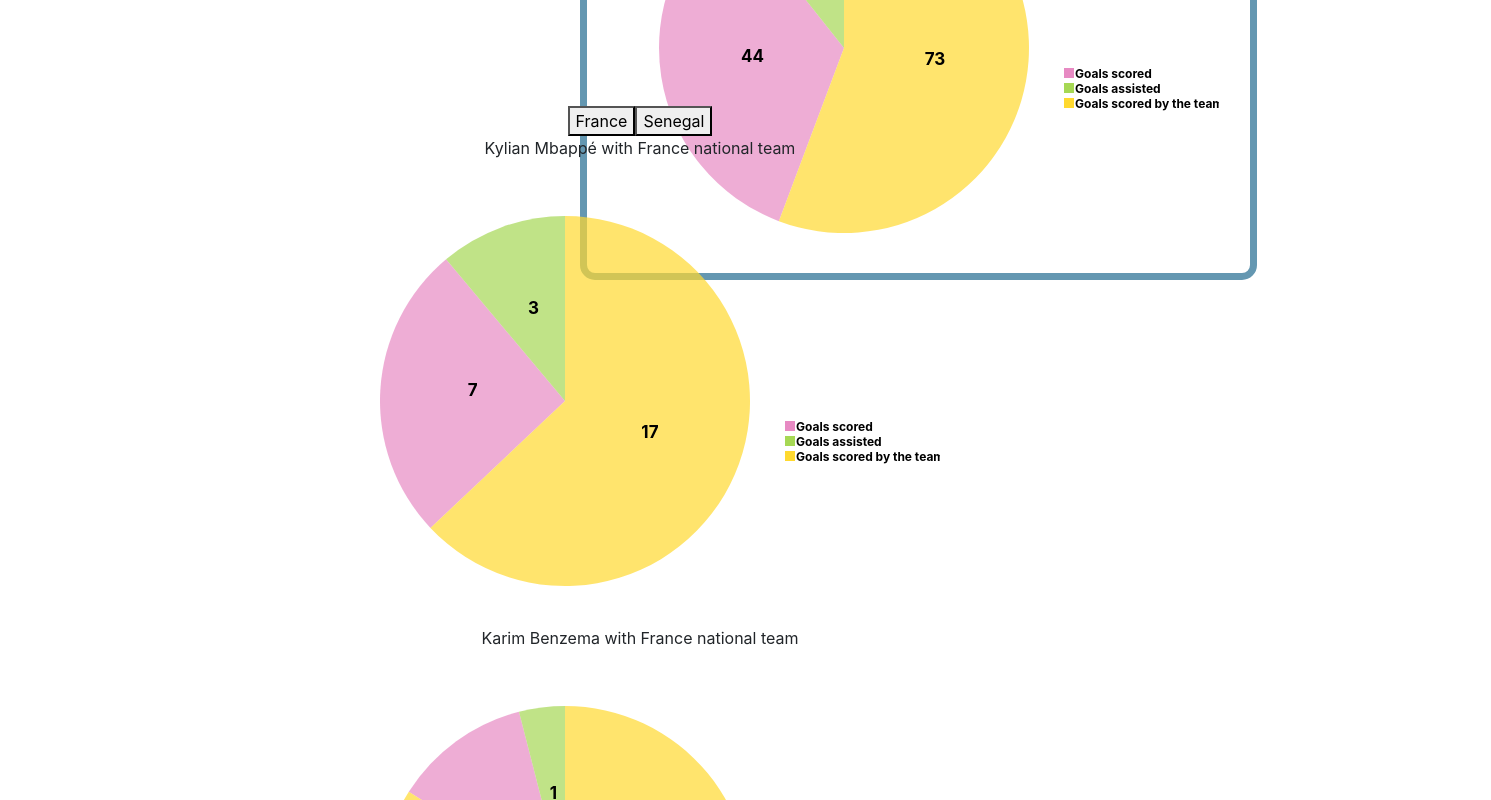
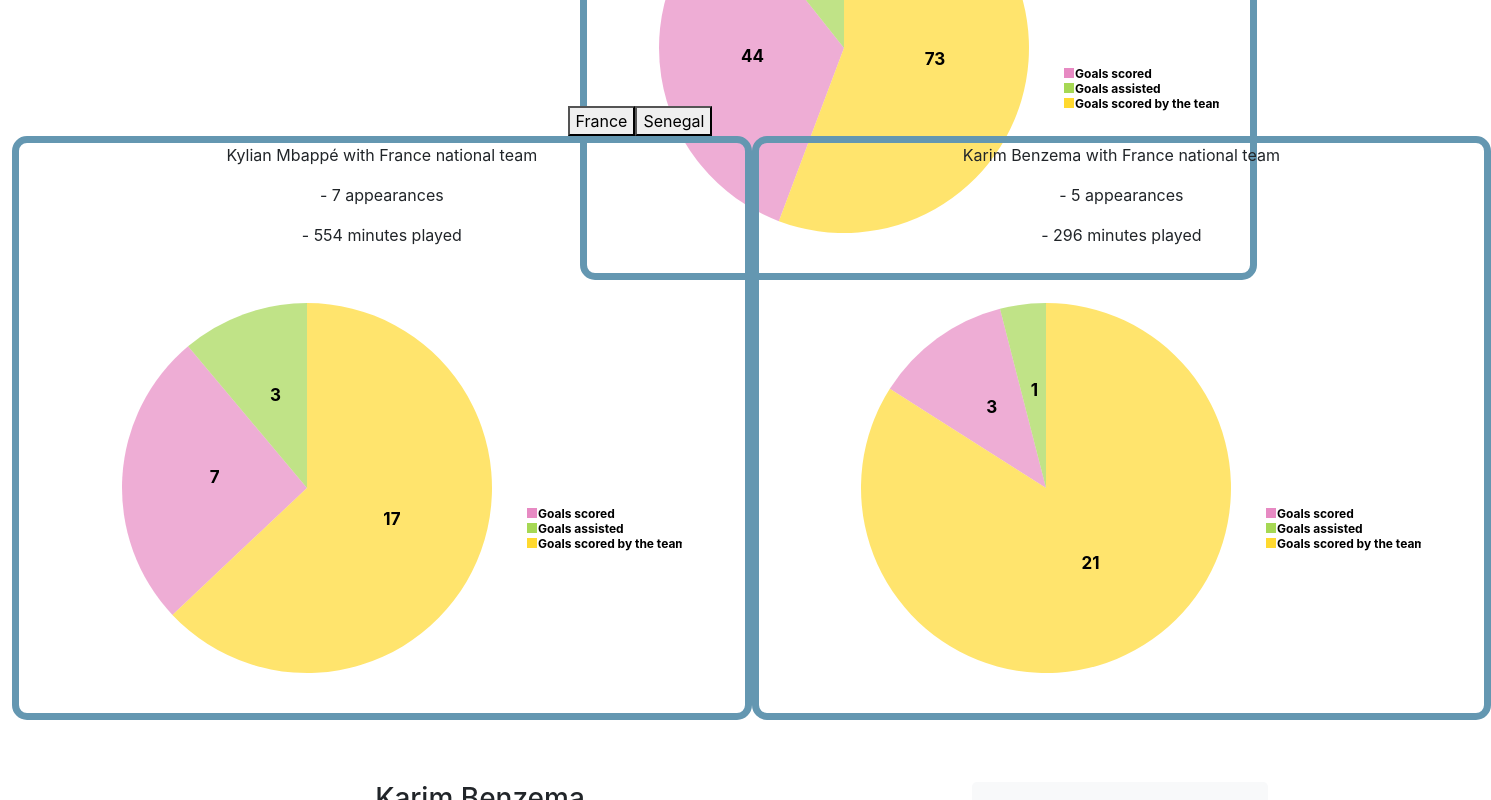
Before and after one commit to Kevin-Lam1013/INF8808-DataVizualisationProject, a React (Create React App) app: page / in a window 1280 px wide. Shown: the part 1620-2420 px from the top of the page, 1491 px wide, since content can reach past the window. Built offline with nearby package versions, Linux system fonts and the light colour scheme.

Commit message:
add appearane + min for second viz

```diff
--- a/src/App.css
+++ b/src/App.css
@@ -36,3 +36,8 @@
     transform: rotate(360deg);
   }
 }
+
+.container-fluid{
+  display: flex;
+  flex-direction: column;
+}
--- a/src/SecondViz/SecondViz.js
+++ b/src/SecondViz/SecondViz.js
@@ -3,22 +3,25 @@
 import PieChart from "../components/PieChart.js";
 import franceCSV from "./data/france_2022.csv";
 import senegalCSV from "./data/senegal_2022.csv";
+import styles from "./styles.css";
 
 function SecondViz() {
   const [data1, setData1] = useState([]);
   const [data2, setData2] = useState([]);
+  const [playingTime1, setPlayingTime1] = useState([]);
+  const [playingTime2, setPlayingTime2] = useState([]);
   const [target1, setPlayer1] = useState("Kylian Mbappé");
   const [target2, setPlayer2] = useState("Karim Benzema");
   const [team, setTeam] = useState("France");
   const [file, setFile] = useState(franceCSV);
-  var playingTime1 = {
-    MatchPlayed: 0,
-    MinPlayed: 0,
-  };
-  var playingTime2 = {
-    MatchPlayed: 0,
-    MinPlayed: 0,
-  };
+  // var playingTime1 = {
+  //   MatchPlayed: 0,
+  //   MinPlayed: 0,
+  // };
+  // var playingTime2 = {
+  //   MatchPlayed: 0,
+  //   MinPlayed: 0,
+  // };
 
   useEffect(() => {
     if (team === "France") {
@@ -40,12 +43,22 @@
         TeamGoal: 0,
       };
 
+      const timeTemp1 = {
+        MatchPlayed: 0,
+        MinPlayed: 0,
+      };
+
+      const timeTemp2 = {
+        MatchPlayed: 0,
+        MinPlayed: 0,
+      };
+
       d.forEach((player) => {
         if (player.Player === target1) {
           temp1.Goal = parseInt(player.Gls);
           temp1.Assist = parseInt(player.Ast);
-          playingTime1.MatchPlayed = parseInt(player.MP);
-          playingTime1.MinPlayed = parseInt(player.Min);
+          timeTemp1.MatchPlayed = parseInt(player.MP);
+          timeTemp1.MinPlayed = parseInt(player.Min);
         } else if (player.Gls > 0) {
           temp1.TeamGoal += parseInt(player.Gls);
         }
@@ -54,8 +67,8 @@
           if (player.Player === target2) {
             temp2.Goal = parseInt(player.Gls);
             temp2.Assist = parseInt(player.Ast);
-            playingTime2.MatchPlayed = parseInt(player.MP);
-            playingTime2.MinPlayed = parseInt(player.Min);
+            timeTemp2.MatchPlayed = parseInt(player.MP);
+            timeTemp2.MinPlayed = parseInt(player.Min);
           } else if (player.Gls > 0) {
             temp2.TeamGoal += parseInt(player.Gls);
           }
@@ -63,9 +76,11 @@
       });
 
       setData1(temp1);
+      setPlayingTime1(timeTemp1);
 
       if (target2 !== "") {
         setData2(temp2);
+        setPlayingTime2(timeTemp2);
       }
     });
   });
@@ -91,20 +106,26 @@
         Senegal
       </button>
 
-      <div>
+      <div className="pieChartContainer">
+        <div className="infoBox">
           <p>
             {team === "France"
               ? "Kylian Mbappé with France national team"
               : "Sadio Mané with Senegal national team"}
           </p>
+          <p>{`- ${playingTime1.MatchPlayed} appearances`}</p>
+          <p>{`- ${playingTime1.MinPlayed} minutes played`}</p>
           <PieChart data={data1} />
         </div>
         {team === "France" && (
-        <div>
+          <div className="infoBox">
             <p>Karim Benzema with France national team</p>
+            <p>{`- ${playingTime2.MatchPlayed} appearances`}</p>
+            <p>{`- ${playingTime2.MinPlayed} minutes played`}</p>
             <PieChart data={data2} />
           </div>
         )}
+      </div>
     </div>
   );
 }
--- /dev/null
+++ b/src/SecondViz/styles.css
@@ -0,0 +1,21 @@
+.pieChartContainer{
+    display: flex;
+    flex-direction: row;
+}
+
+.infoBox{
+    flex-grow: 1;
+    width:fit-content;
+    height: fit-content;
+    border-radius: 15px;
+    border-width: 7px;
+    border-color: #6497B1;
+    border-style: solid;
+    display: flex;
+    align-items: stretch;
+    flex-direction: column;
+    margin: auto;
+    padding-right: 5%;
+    padding-left: 5%;
+    margin-bottom: 5%;
+}
```
Also changed, not shown: src/components/Bracket.js (added, +9 -0 lines). Lines whose indentation alone changed are shown as unchanged.
